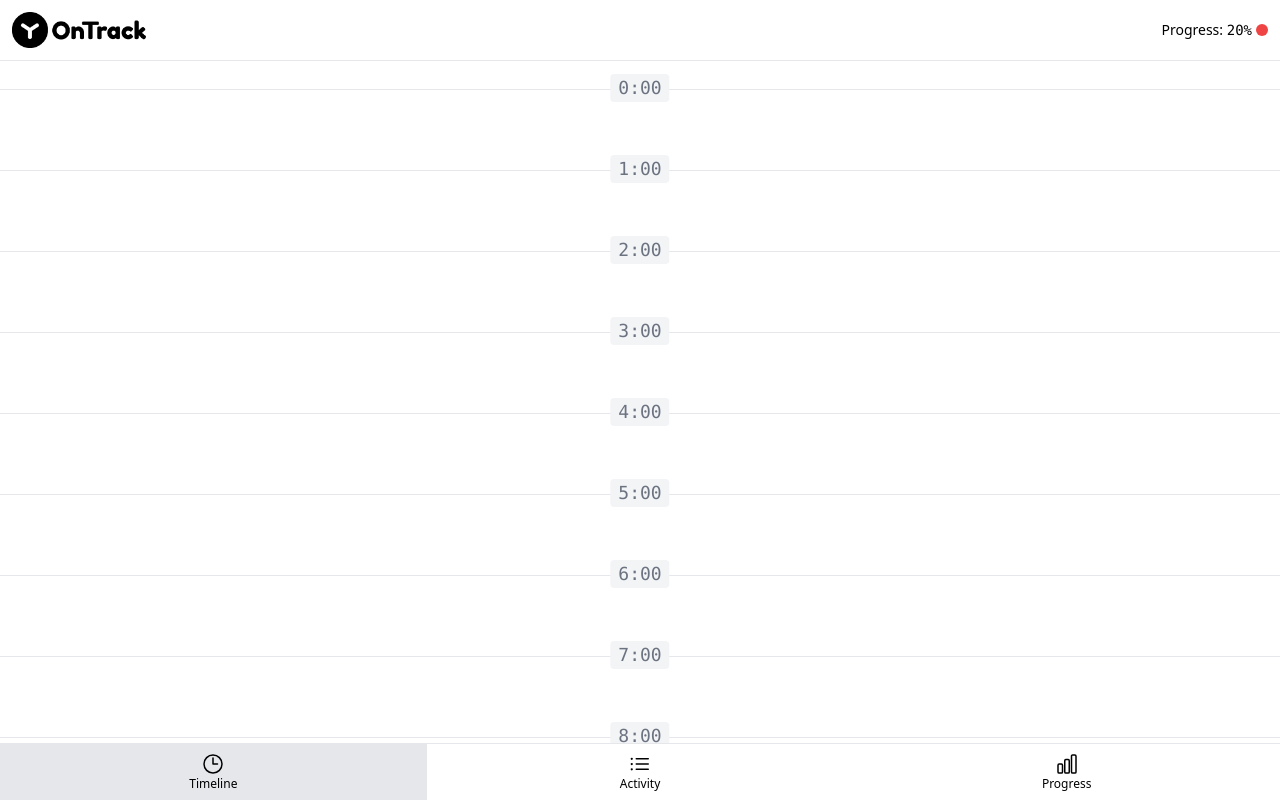
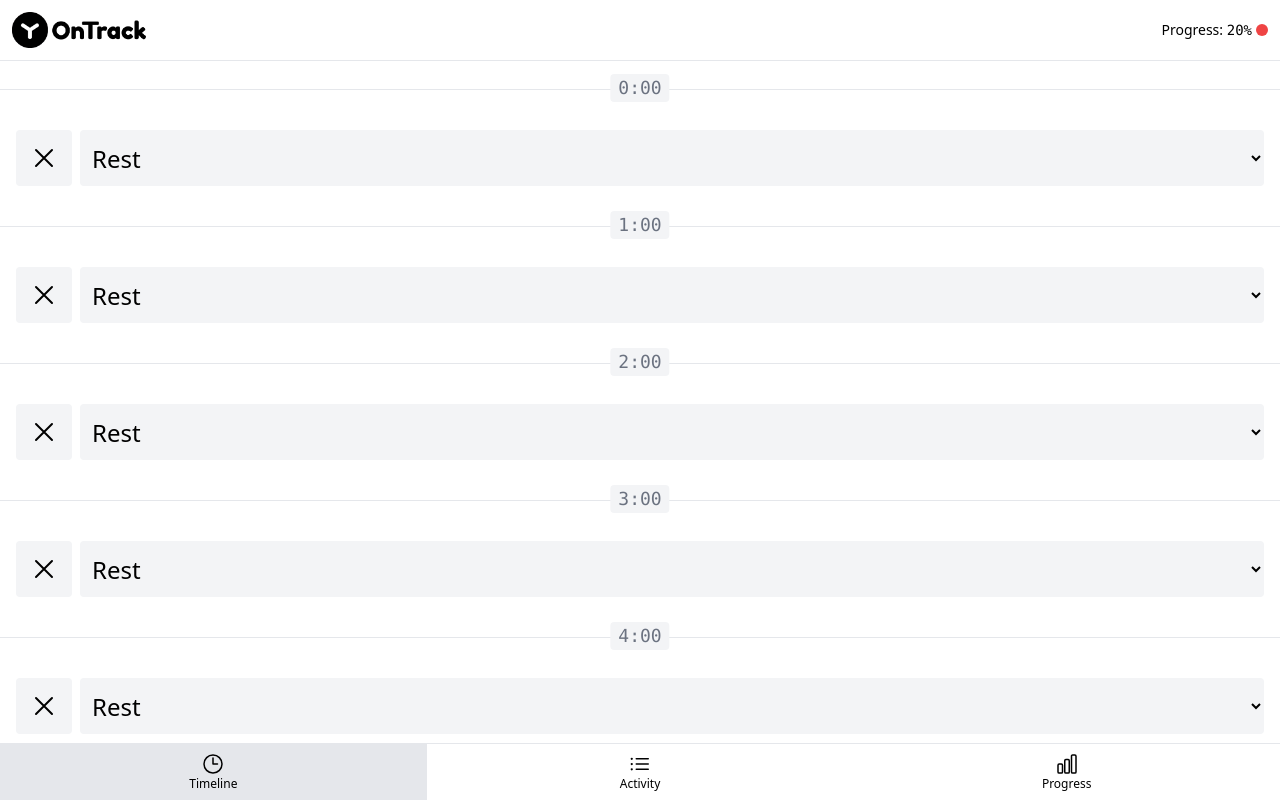
Before and after one commit to sergsagan/app-ontrack, a Vue app: page /#timeline in a window 1280 px wide. Shown: the top 802 px of the page. Built offline with nearby package versions, Linux system fonts and the light colour scheme.

Commit message:
dropdown items

```diff
--- a/src/App.vue
+++ b/src/App.vue
@@ -5,9 +5,11 @@ import AppNavigation from '@/components/AppNavigation.vue';
 import TimelinePage from '@/pages/TimelinePage.vue';
 import ActivitiesPage from '@/pages/ActivitiesPage.vue';
 import ProgressPage from '@/pages/ProgressPage.vue';
+
 import { PAGE_ACTIVITIES, PAGE_PROGRESS, PAGE_TIMELINE } from './constans.js';
-import { normalizePageHash } from '@/function.js'
+import { normalizePageHash, generateTimelineItems } from '@/function.js';
 
+const timelineItems = generateTimelineItems();
 const currentPage = ref(normalizePageHash());
 
 function goTo(page) {
@@ -21,7 +23,7 @@ function goTo(page) {
     @go-to-progress="goTo(PAGE_PROGRESS)"
   />
   <main class="flex flex-grow flex-col">
-    <TimelinePage v-show="currentPage === PAGE_TIMELINE" />
+    <TimelinePage v-show="currentPage === PAGE_TIMELINE" :timeline-items="timelineItems" />
     <ActivitiesPage v-show="currentPage === PAGE_ACTIVITIES" />
     <ProgressPage v-show="currentPage === PAGE_PROGRESS" />
   </main>
--- a/src/components/TimelineItem.vue
+++ b/src/components/TimelineItem.vue
@@ -1,15 +1,47 @@
 <script setup>
+import { XMarkIcon } from '@heroicons/vue/24/outline/index.js';
 const props = defineProps(['timelineItem']);
 
-const hourLinkClasses = ['absolute -top-4 left-1/2 -translate-x-1/2 rounded px-2 font-mono text-lg',
-props.timelineItem.hour === new Date().getHours() ? 'bg-purple-900 font-black text-white' : 'bg-gray-100 text-gray-500']
+const hourLinkClasses = [
+  'absolute -top-4 left-1/2 -translate-x-1/2 rounded px-2 font-mono text-lg',
+  props.timelineItem.hour === new Date().getHours()
+  ? 'bg-purple-900 font-black text-white' : 'bg-gray-100 text-gray-500'
+];
+
+const options = [
+  { value: 1, label: 'Coding' },
+  { value: 2, label: 'Reading' },
+  { value: 3, label: 'Training' }
+]
 </script>
 
 <template>
   <li class="relative flex flex-col gap-2 border-t border-gray-200 py-10 px-4">
-    <a href="#" :class="hourLinkClasses">
+    <a
+      href="#"
+      :class="hourLinkClasses"
+    >
       {{ timelineItem.hour }}:00
     </a>
+    <div class="flex gap-2">
+      <button class="rounded bg-gray-100 p-3 enabled:hover:bg-gray-200 disabled:cursor-not-allowed disabled:opacity-50">
+        <XMarkIcon class="h-8" />
+      </button>
+      <select
+        name=""
+        id=""
+        class="w-full truncate rounded bg-gray-100 py-1 px-2 text-2xl"
+      >
+        <option selected disabled value="">Rest</option>
+        <option
+          v-for="{ value, label } in options"
+          :key="value"
+          :value="value"
+        >
+          {{ label }}
+        </option>
+      </select>
+    </div>
   </li>
 </template>
 
--- a/src/pages/TimelinePage.vue
+++ b/src/pages/TimelinePage.vue
@@ -1,8 +1,7 @@
 <script setup>
-import TimelineItem from '@/components/TimelineItem.vue'
-import { generateTimelineItems } from '@/function.js'
+import TimelineItem from '@/components/TimelineItem.vue';
 
-const timelineItems = generateTimelineItems();
+defineProps(['timelineItems']);
 </script>
 
 <template>
@@ -16,7 +15,3 @@ const timelineItems = generateTimelineItems();
     </ul>
   </div>
 </template>
-
-<style scoped>
-
-</style>
```
